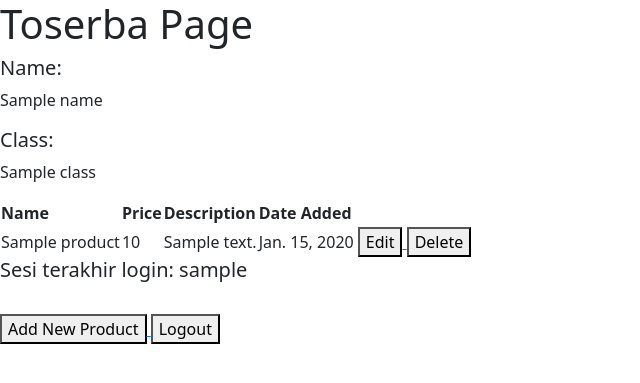
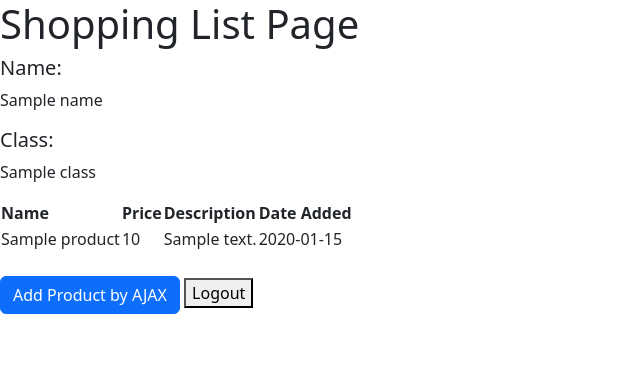
Before and after one commit to eryanda/Toserba, a Django app: template main/templates/main.html in a window 1280 px wide. Shown: the top 383 px of the page, without its empty margins (0-640 px from the left). Run offline with Django 4.2, Linux system fonts and the light colour scheme; tables that the repository leaves empty hold one stand-in row (values such as "Sample post"); the template is opened without the code that fills it: values that come from a table or form of the project are taken from there, most other values are stand-ins (such as "Sample title", 1, 10 or a date in 2020).

Commit message:
Tutorial 5 selesai

```diff
--- a/main/templates/main.html
+++ b/main/templates/main.html
@@ -1,52 +1,50 @@
 {% extends 'base.html' %}
 
 {% block content %}
-    <h1>Toserba Page</h1>
+    <h1>Shopping List Page</h1>
 
-    <h5>Name:</h5>
-    <p>{{name}}</p>
+    <h5>Name: </h5>
+    <p>{{ name }}</p>
+    <h5>Class: </h5>
+    <p>{{ class }}</p>
 
-    <h5>Class:</h5>
-    <p>{{class}}</p>
+    <table id="product_table"></table>
 
-    <table>
-        <tr>
-            <th>Name</th>
-            <th>Price</th>
-            <th>Description</th>
-            <th>Date Added</th>
-        </tr>
-
-        {% comment %} Berikut cara memperlihatkan data produk di bawah baris ini {% endcomment %}
-
-        {% for product in products %}
-            <tr>
-                <td>{{product.name}}</td>
-                <td>{{product.price}}</td>
-                <td>{{product.description}}</td>
-                <td>{{product.date_added}}
-                    <a href="{% url 'main:edit_product' product.pk %}">
-                        <button>
-                            Edit
-                        </button>
-                    </a>
-                    <a href="{% url 'main:delete_product' product.pk %}">
-                        <button>
-                            Delete
-                        </button>
-                    </a>
-                </td>
-            </tr>
-        {% endfor %}
-    </table>
-    <h5>Sesi terakhir login: {{ last_login }}</h5>
     <br />
 
-    <a href="{% url 'main:create_product' %}">
-        <button>
-            Add New Product
-        </button>
-    </a>
+    <div class="modal fade" id="exampleModal" tabindex="-1" aria-labelledby="exampleModalLabel" aria-hidden="true">
+        <div class="modal-dialog">
+            <div class="modal-content">
+                <div class="modal-header">
+                    <h1 class="modal-title fs-5" id="exampleModalLabel">Add New Product</h1>
+                    <button type="button" class="btn-close" data-bs-dismiss="modal" aria-label="Close"></button>
+                </div>
+                <div class="modal-body">
+                    <form id="form" onsubmit="return false;">
+                        {% csrf_token %}
+                        <div class="mb-3">
+                            <label for="name" class="col-form-label">Name:</label>
+                            <input type="text" class="form-control" id="name" name="name"></input>
+                        </div>
+                        <div class="mb-3">
+                            <label for="price" class="col-form-label">Price:</label>
+                            <input type="number" class="form-control" id="price" name="price"></input>
+                        </div>
+                        <div class="mb-3">
+                            <label for="description" class="col-form-label">Description:</label>
+                            <textarea class="form-control" id="description" name="description"></textarea>
+                        </div>
+                    </form>
+                </div>
+                <div class="modal-footer">
+                    <button type="button" class="btn btn-secondary" data-bs-dismiss="modal">Close</button>
+                    <button type="button" class="btn btn-primary" id="button_add" data-bs-dismiss="modal">Add Product</button>
+                </div>
+            </div>
+        </div>
+    </div>
+
+    <button type="button" class="btn btn-primary" data-bs-toggle="modal" data-bs-target="#exampleModal">Add Product by AJAX</button>
 
     <a href="{% url 'main:logout' %}">
         <button>
@@ -54,4 +52,44 @@
         </button>
     </a>
 
+    <script>
+        async function getProducts() {
+            return fetch("{% url 'main:get_product_json' %}").then((res) => res.json())
+        }
+
+        async function refreshProducts() {
+            document.getElementById("product_table").innerHTML = ""
+            const products = await getProducts()
+            let htmlString = `<tr>
+                <th>Name</th>
+                <th>Price</th>
+                <th>Description</th>
+                <th>Date Added</th>
+            </tr>`
+            products.forEach((item) => {
+                htmlString += `\n<tr>
+                <td>${item.fields.name}</td>
+                <td>${item.fields.price}</td>
+                <td>${item.fields.description}</td>
+                <td>${item.fields.date_added}</td>
+            </tr>`
+            })
+
+            document.getElementById("product_table").innerHTML = htmlString
+        }
+
+        refreshProducts()
+
+        function addProduct() {
+            fetch("{% url 'main:add_product_ajax' %}", {
+                method: "POST",
+                body: new FormData(document.querySelector('#form'))
+            }).then(refreshProducts)
+
+            document.getElementById("form").reset()
+            return false
+        }
+
+        document.getElementById("button_add").onclick = addProduct
+    </script>
 {% endblock content %}
--- a/main/urls.py
+++ b/main/urls.py
@@ -9,6 +9,7 @@ from main.views import login_user #sesuaikan dengan nama fungsi yang dibuat
 from main.views import logout_user
 from main.views import edit_product
 from main.views import delete_product
+from main.views import get_product_json,add_product_ajax
 
 app_name = 'main'
 
@@ -24,5 +25,7 @@ urlpatterns = [
     path('logout/', logout_user, name='logout'),
     path('edit-product/<int:id>', edit_product, name='edit_product'),
     path('delete/<int:id>', delete_product, name='delete_product'), # sesuaikan dengan nama fungsi yang dibuat
+    path('get-product/', get_product_json, name='get_product_json'),
+    path('create-product-ajax/', add_product_ajax, name='add_product_ajax')
 
 ]
--- a/main/views.py
+++ b/main/views.py
@@ -1,5 +1,5 @@
 from django.shortcuts import render
-from django.http import HttpResponseRedirect
+from django.http import HttpResponseNotFound, HttpResponseRedirect
 from main.forms import ProductForm
 from django.urls import reverse
 from main.models import Product
@@ -14,6 +14,7 @@ from django.contrib.auth.decorators import login_required
 import datetime
 from django.http import HttpResponseRedirect
 from django.urls import reverse
+from django.views.decorators.csrf import csrf_exempt
 
 @login_required(login_url='/login')
 
@@ -112,3 +113,23 @@ def delete_product(request, id):
     product.delete()
     # Kembali ke halaman awal
     return HttpResponseRedirect(reverse('main:show_main'))
+
+def get_product_json(request):
+    product_item = Product.objects.all()
+    return HttpResponse(serializers.serialize('json', product_item))
+
+
+@csrf_exempt
+def add_product_ajax(request):
+    if request.method == 'POST':
+        name = request.POST.get("name")
+        price = request.POST.get("price")
+        description = request.POST.get("description")
+        user = request.user
+
+        new_product = Product(name=name, price=price, description=description, user=user)
+        new_product.save()
+
+        return HttpResponse(b"CREATED", status=201)
+
+    return HttpResponseNotFound()
```
